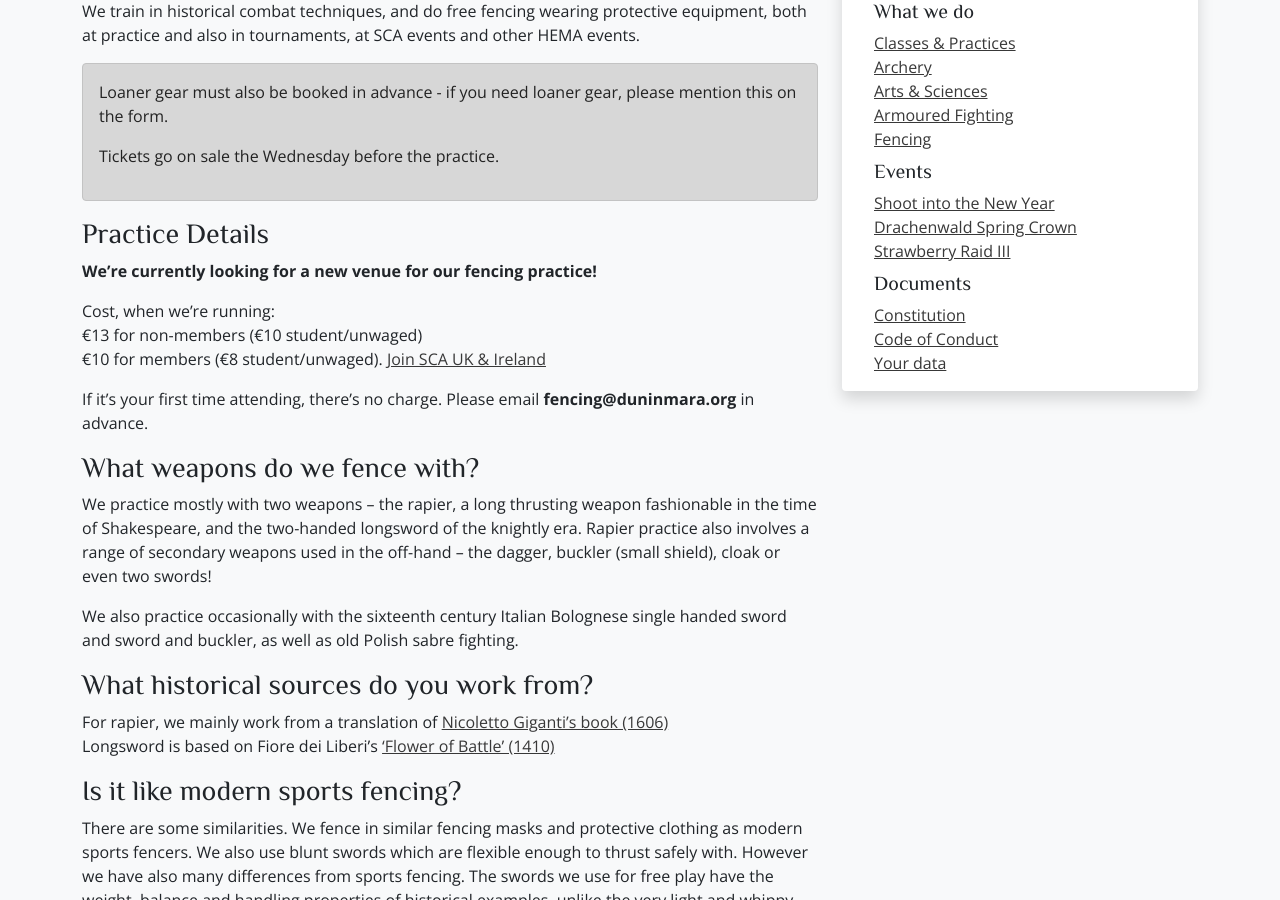
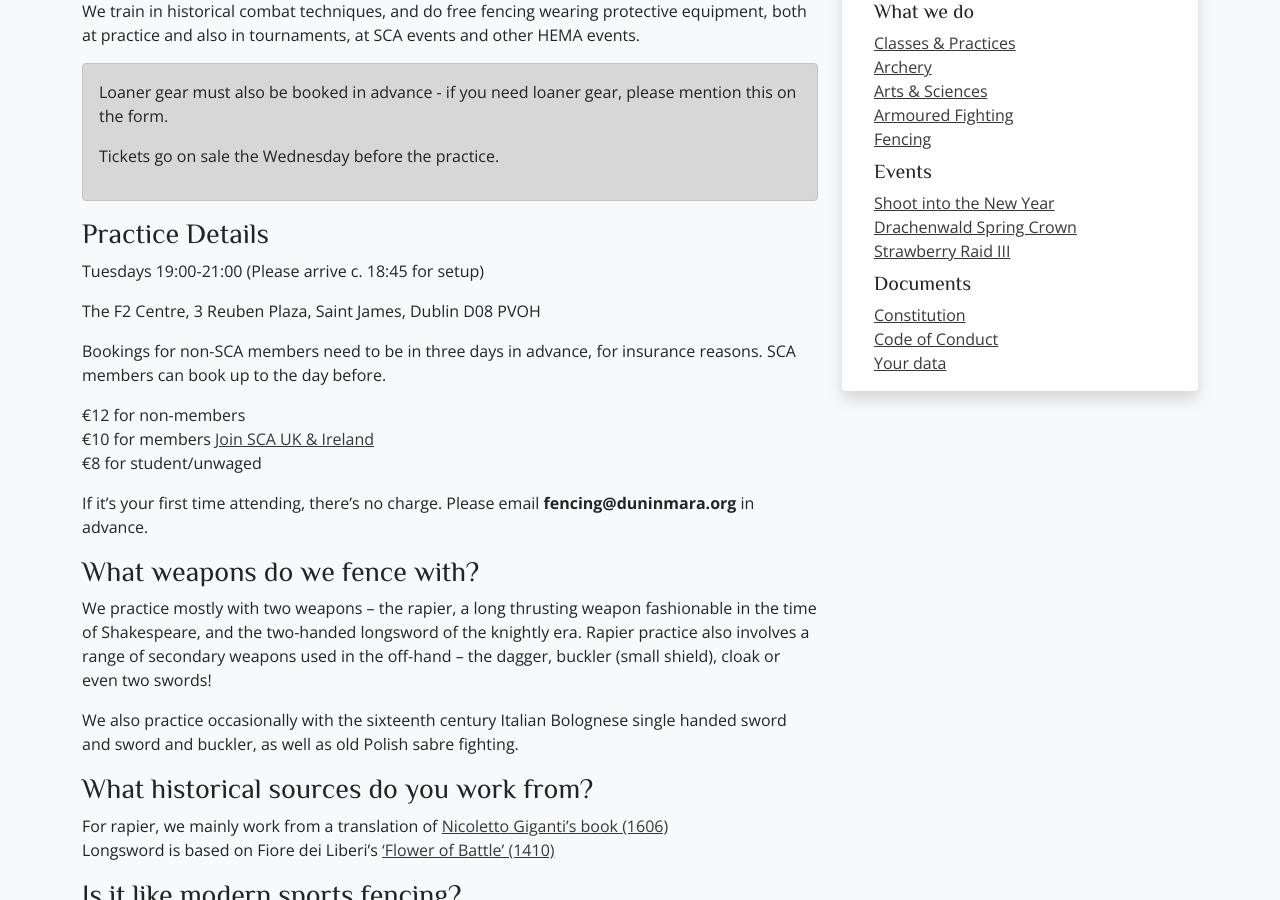
Before and after one commit to drachenwald/dun-in-mara, a Jekyll site: the page built from historical-fencing.md, in a window 1280 px wide and 900 px high, scrolled down 426 px. Built offline with Jekyll 4.4.1, drawn with Linux system fonts in a browser that asks for light colours; comment, search, counter and statistics services are not loaded.

Commit message:
Fencing is back on!

```diff
--- a/historical-fencing.md
+++ b/historical-fencing.md
@@ -19,13 +19,20 @@ We train in historical combat techniques, and do free fencing wearing protective
 
 ### Practice Details
 
-**We're currently looking for a new venue for our fencing practice!**
+Tuesdays 19:00-21:00 (Please arrive c. 18:45 for setup)
 
-Cost, when we're running:
-€13 for non-members (€10 student/unwaged)
-€10 for members (€8 student/unwaged). [Join SCA UK & Ireland](https://membermojo.co.uk/scauk)
+The F2 Centre,
+3 Reuben Plaza,
+Saint James,
+Dublin D08 PVOH
 
-If it's your first time attending, there's no charge. Please email <b>fencing@duninmara.org</b> in advance.
+Bookings for non-SCA members need to be in three days in advance, for insurance reasons. SCA members can book up to the day before.
+
+€12 for non-members
+€10 for members [Join SCA UK & Ireland](https://membermojo.co.uk/scauk)
+€8 for student/unwaged
+
+If it's your first time attending, there's no charge. Please email **fencing@duninmara.org** in advance.
 
 ### What weapons do we fence with?
 
```
